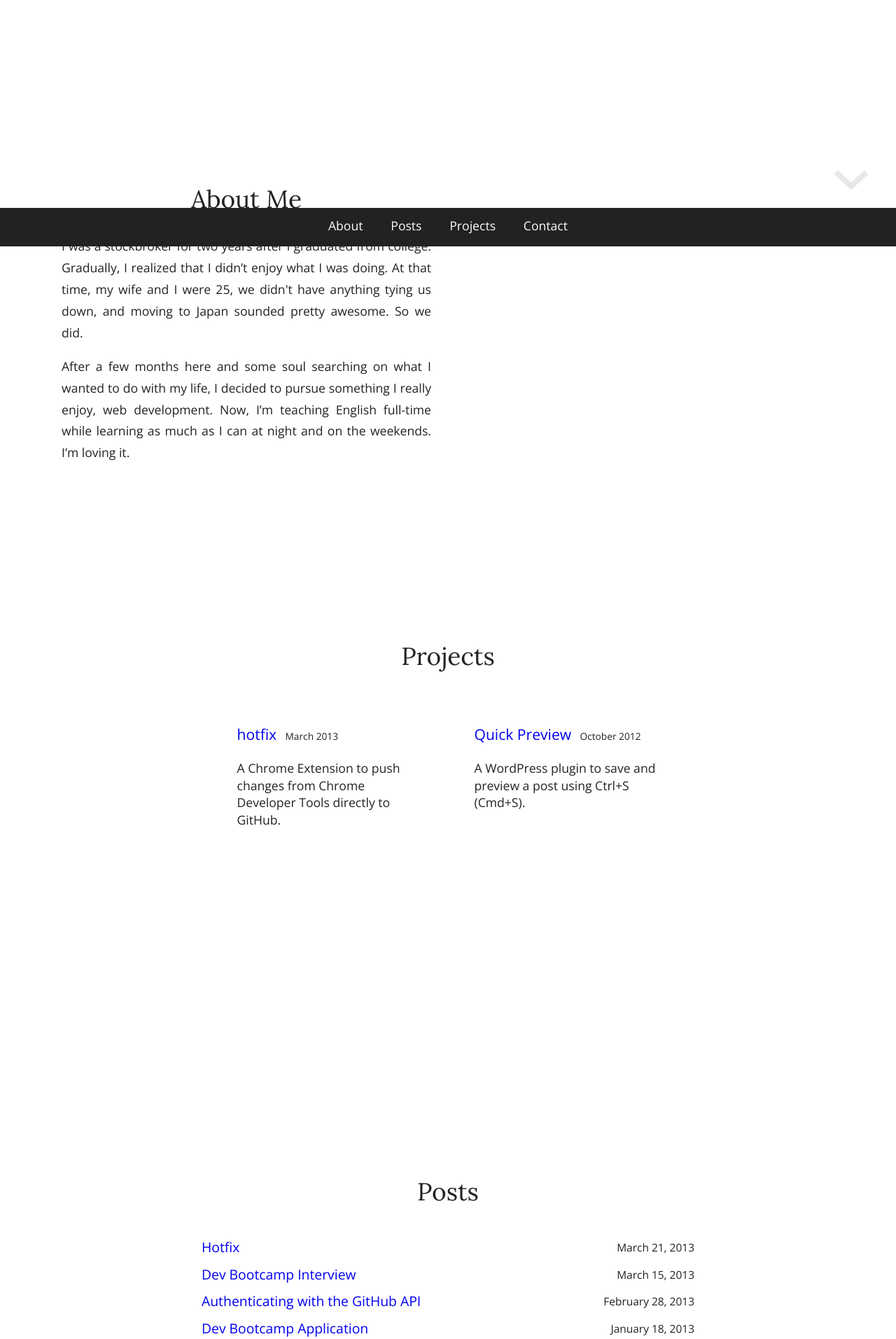
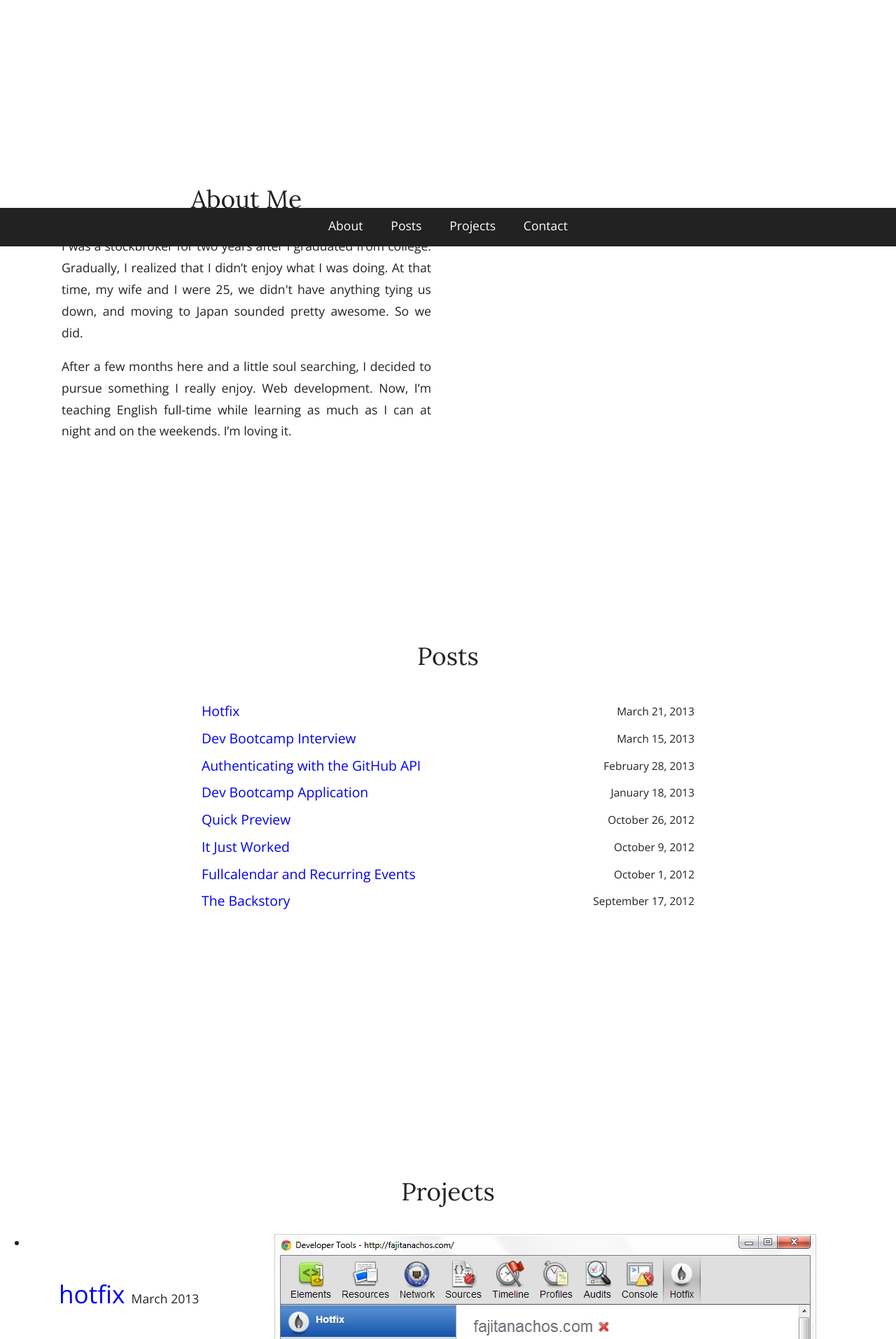
Before and after one commit to karsumit94/andrewholsted.github.io, a Jekyll site: the page built from index.html, in a window 1280 px wide. Shown: the part 548-2461 px from the top of the page at 70% size. Built offline with Jekyll 4.4.1, drawn with Linux system fonts in a browser that asks for light colours; nearby versions of some CDN libraries; Markdown is read by kramdown in place of the engine named in the settings; some of the changed text lies outside the part shown.

Commit message:
Update styles and layout.

```diff
--- a/css/main.css
+++ b/css/main.css
@@ -92,7 +92,6 @@ h1{
 }
 
 h2{
-
     margin: 1.75em 0 1em 0;
 
 }
@@ -152,11 +151,10 @@ img {
 #contact {
     height:25em;
     text-align:center;
-    padding:1.5em 0 1.5em 0;
 }
 
 #contact a{
-    font-size:3em;
+    font-size:1.25em;
     text-decoration:none;
 }
 
@@ -165,6 +163,8 @@ img {
    ============ */
 
 #posts{
+    clear:both;
+
     height:40em;
     max-width:40em;
     margin:auto;
@@ -232,38 +232,44 @@ img {
    ============ */
 
 #projects{
-    clear:both;
-    height:40em;
-    max-width:60em;
+    height:45em;
     font-size:1.1em;
-    margin:3em auto 0 auto;
-    text-align:center;
 }
 
 .project{
-    max-width:15em;
     display:inline-block;
     vertical-align:top;
-    padding: 0 2em 0 2em;
+    margin-bottom:2em;
+}
+.project-details{
+    float:left;
+    width:16em;
+    padding:0 1.5em 0 2.5em;
+}
+.project-image{
+    float:right;
+}
 
+.project-image img{
+    border: 1px solid #ccc;
 }
 
 .project-title{
-    font-size:1.2em;
-    font-family: "Open Sans", "Arial", sans-serif;
     text-align:left;
 
+    font-family: "Open Sans", "Arial", sans-serif;
 }
 
 .project-description {
-    font-size:1em;
-    text-align:left;
+    font-size:1.1em;
 }
-
+.project-title h2{
+   font-size:1.5em;
+   display:inline-block;
+}
 .project-date{
-   padding-left:.5em;
-   font-size:.65em;
-
+    display:inline-block;
+    font-size:.5em;
 }
 
 /* ============
@@ -287,21 +293,6 @@ img {
     text-decoration:none;
     padding:0 1em 0em 1em;
     color:#fff;
-}
-
-#nav-down{
-    position:fixed;
-    right:2.5em;
-    bottom:4.5em;
-    opacity:.1;
-    cursor:pointer;
-    transition: opacity .25s ease-in-out;
-   -moz-transition: opacity .25s ease-in-out;
-   -webkit-transition: opacity .25s ease-in-out;
-}
-
-#nav-down:hover{
-    opacity:.7;
 }
 
 /* ==========================================================================
--- a/index.html
+++ b/index.html
@@ -17,37 +17,11 @@ layout: default
 			I was a stockbroker for two years after I graduated from college. Gradually, I realized that I didn’t enjoy what I was doing. At that time, my wife and I were 25, we didn't have anything tying us down, and moving to Japan sounded pretty awesome. So we did.
 		</p>
 		<p>
-			After a few months here and some soul searching on what I wanted to do with my life, I decided to pursue something I really enjoy, web development. Now, I’m teaching English full-time while learning as much as I can at night and on the weekends. I’m loving it.
+			After a few months here and a little soul searching, I decided to pursue something I really enjoy. Web development. Now, I’m teaching English full-time while learning as much as I can at night and on the weekends. I’m loving it.
 		</p>
 	</section>
 
-  	<section id ="projects">
-  		<h2>Projects </h2>
-  		<div class = "project">
-	    	<h2 class = "project-title">
-	    		<a href="https://chrome.google.com/webstore/detail/hotfix/bfmckmhcljhakgkngnfjhmmffaabdafi">hotfix</a>
-	    		<span class = "project-date">March 2013</span>
-	    	</h2>
-	    	<p class = "project-description">
-	    		A Chrome Extension to push changes from
-	    		Chrome Developer Tools directly to GitHub.
-	    	</p>
-	    </div>
-
-	    <div class = "project">
-	    	<h2 class = "project-title">
-	    		<a href="http://wordpress.org/extend/plugins/quick-preview/"> Quick Preview</a>
-	    		<span class = "project-date">October 2012</span>
-	    	</h2>
-
-	    	<p class = "project-description">
-	    		A WordPress plugin to save and preview a post using
-	    		Ctrl+S (Cmd+S).
-	    	</p>
-	    </div>
-	</section>
-
-  	<section id ="posts">
+	<section id ="posts">
 
 		<h2> Posts</h2>
 
@@ -61,16 +35,52 @@ layout: default
 	    </ul>
 	</section>
 
+  	<section id ="projects">
+  		<h2>Projects </h2>
+  		<ul id = "project-slider">
+	  		<li>
+		  		<div class = "project">
+		  			<div class = "project-details">
+
+			    		<h2 class = "project-title">
+			    			<a href="https://chrome.google.com/webstore/detail/hotfix/bfmckmhcljhakgkngnfjhmmffaabdafi">hotfix</a>
+			    			<span class = "project-date">March 2013</span>
+			    		</h2>
+
+			    		<span class = "project-description">
+				    		Hotfix is a Chrome Extension to push changes from
+				    		Chrome Developer Tools directly to GitHub.
+			    		</span>
+			    	</div>
+			    	<div class = "project-image">
+			    		<img src = "/img/hotfix-screenshot.jpg" />
+			    	</div>
+
+			    </div>
+			</li>
+			<li>
+		    <div class = "project">
+		    	<span class = "project-date">October 2012 - </span>
+		    	<span class = "project-title">
+		    		<a href="http://wordpress.org/extend/plugins/quick-preview/"> Quick Preview</a>
+
+		    	</span>
+
+		    	<span class = "project-description">
+		    		is a WordPress plugin to save and preview a post using
+		    		Ctrl+S (Cmd+S).
+		    	</span>
+		    </div>
+		</li>
+		</div>
+	</section>
+
 	<section id ="contact">
   		<h2>
   			Talk to me, Goose.
   		</h2>
   		<a href="mailto:andrew@fajitanachos.com">andrew@fajitanachos.com</a>
   	</section>
-
- 	<div id = "nav-down">
- 		<img src = "/img/down_arrow.png" />
- 	</div>
 	<nav id ="home-nav">
 	  	<li>
 	  		<a href = "#" id= "about-link" class = "home-link">About</a>
--- a/js/main.js
+++ b/js/main.js
@@ -1,21 +1,34 @@
 jQuery(function($){
-	$("#about-link").on('click', function(){
 
+	$("#about-link").on('click', function(e){
+		e.preventDefault();
+		$(document.body).animate({
+    		'scrollTop':   $('#about').offset().top
+		}, 1000);
 
 	});
 
-	$("#contact-link").on('click', function(){
-
+	$("#projects-link").on('click', function(e){
+		e.preventDefault();
+		$(document.body).animate({
+    		'scrollTop':   $('#projects').offset().top
+		}, 1000);
 
 	});
 
-	$("#posts-link").on('click', function(){
-
+	$("#posts-link").on('click', function(e){
+		e.preventDefault();
+		$(document.body).animate({
+    		'scrollTop':   $('#posts').offset().top
+		}, 1000);
 
 	});
 
-	$("#projects-link").on('click', function(){
-
+	$("#contact-link").on('click', function(e){
+		e.preventDefault();
+		$(document.body).animate({
+    		'scrollTop':   $('#contact').offset().top
+		}, 1000);
 
 	});
 
```
Also changed, not shown: _config.yml (line endings or trailing spaces), img/down_arrow.png (deleted), img/hotfix-screenshot.jpg (added).
